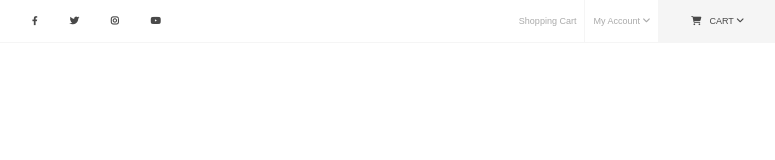
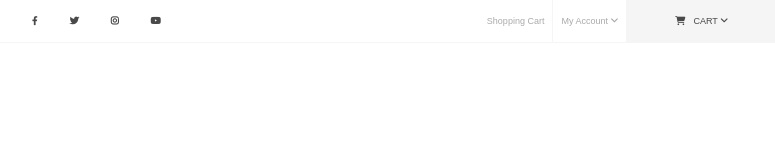
Before and after one commit to Pietro907/proj-html-vuejs, a Vue app: page / in a window 1280 px wide. Shown: the top 160 px of the page, without its empty margins (240-1015 px from the left). Built offline with nearby package versions, Linux system fonts and the light colour scheme.

Commit message:
add fix paddind  .col>.cart

```diff
--- a/src/components/HeaderTop.vue
+++ b/src/components/HeaderTop.vue
@@ -49,7 +49,6 @@ export default {
 .container {
     border-bottom: 1px solid var(--bg-white-smoke);
     font-size: xx-small;
-
 }
 
 .r_60 {
@@ -91,7 +90,7 @@ export default {
 }
 
 .col>.cart {
-    padding: 1rem 2rem;
+    padding: 1rem 3rem;
 }
 
 .card {
```
